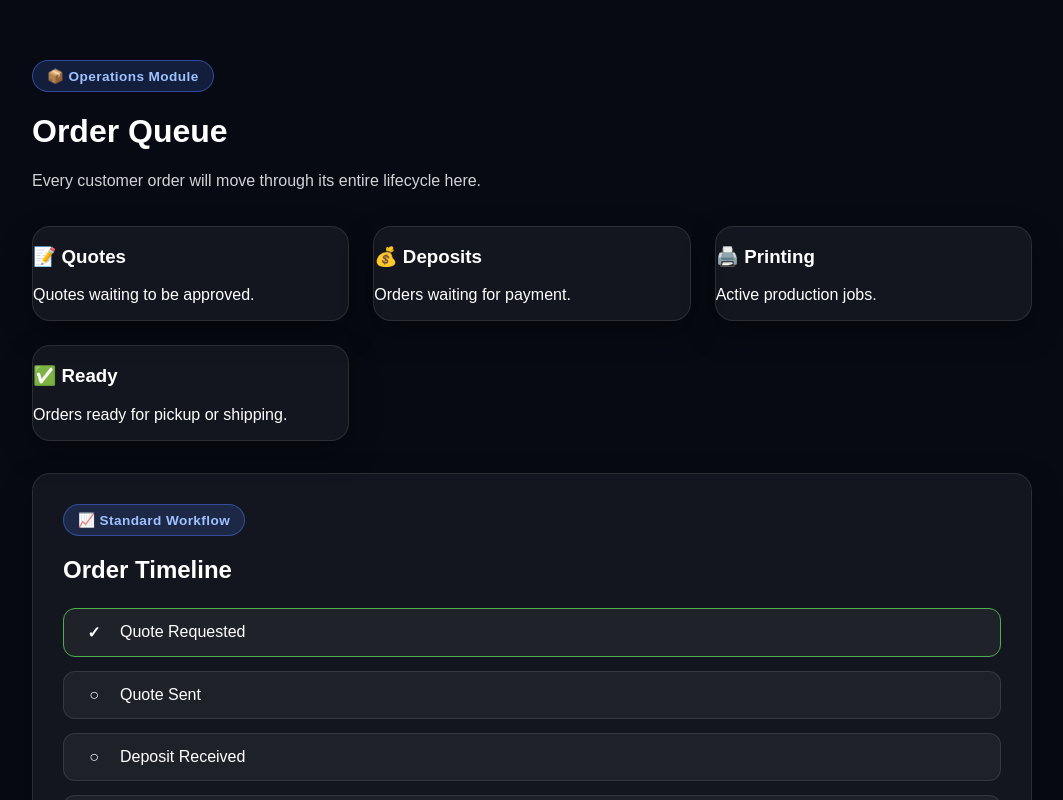
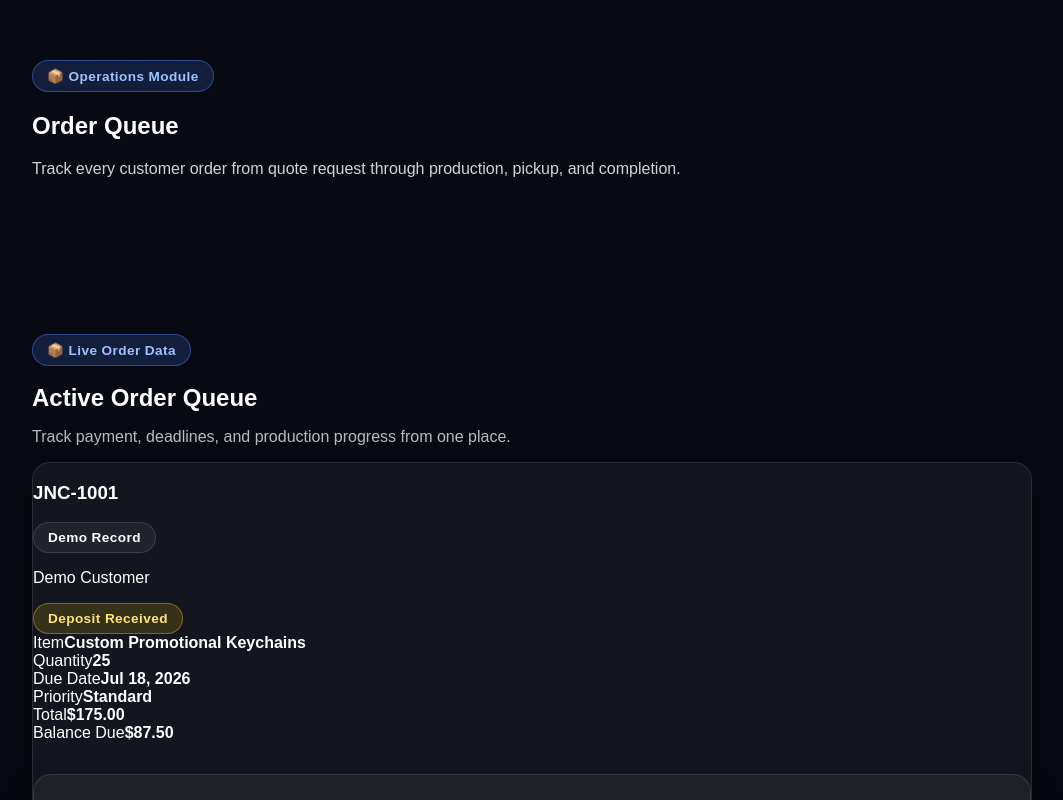
Before and after one commit to jnc3designs/jnc3designs-website, a Next.js app in the folder jnc3designs-premium/: page /operations/orders in a window 1280 px wide. Shown: the top 800 px of the page, without its empty margins (108-1171 px from the left). Built offline with nearby package versions, Linux system fonts and the light colour scheme.

Commit message:
Refactor OrdersPage by removing JNCCard and OrderTimeline
Removed unused components and updated the layout for the Orders page.

```diff
--- a/jnc3designs-premium/app/operations/orders/page.js
+++ b/jnc3designs-premium/app/operations/orders/page.js
@@ -1,58 +1,21 @@
 import Badge from "../../../components/Badge";
-import JNCCard from "../../../components/JNCCard";
-import OrderTimeline from "../../../components/OrderTimeline";
+import OrderQueue from "../../../components/OrderQueue";
 
 export default function OrdersPage() {
   return (
-    <main className="section">
+    <main>
+      <section className="section">
+        <Badge color="blue">📦 Operations Module</Badge>
 
-      <Badge color="blue">
-        📦 Operations Module
-      </Badge>
+        <h1>Order Queue</h1>
 
-      <h1>Order Queue</h1>
+        <p className="operations-intro">
+          Track every customer order from quote request through production,
+          pickup, and completion.
+        </p>
+      </section>
 
-      <p className="operations-intro">
-        Every customer order will move through its entire lifecycle here.
-      </p>
-
-      <div className="operations-grid">
-
-        <JNCCard hover={false}>
-          <h3>📝 Quotes</h3>
-
-          <p>
-            Quotes waiting to be approved.
-          </p>
-        </JNCCard>
-
-        <JNCCard hover={false}>
-          <h3>💰 Deposits</h3>
-
-          <p>
-            Orders waiting for payment.
-          </p>
-        </JNCCard>
-
-        <JNCCard hover={false}>
-          <h3>🖨️ Printing</h3>
-
-          <p>
-            Active production jobs.
-          </p>
-        </JNCCard>
-
-        <JNCCard hover={false}>
-          <h3>✅ Ready</h3>
-
-          <p>
-            Orders ready for pickup or shipping.
-          </p>
-        </JNCCard>
-
-      </div>
-    <OrderTimeline currentStage="Quote Requested" />
-
+      <OrderQueue />
     </main>
   );
 }
```
